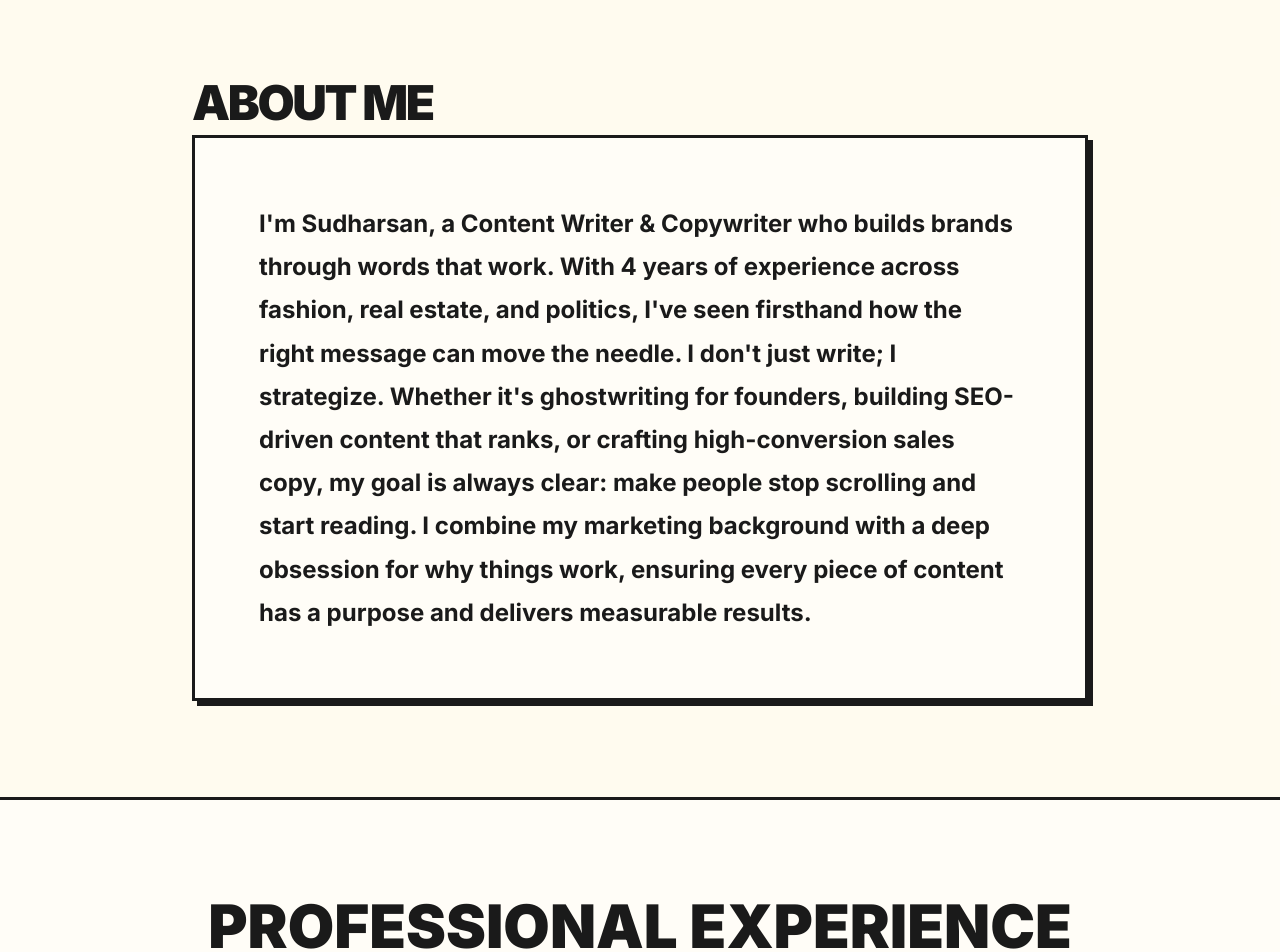
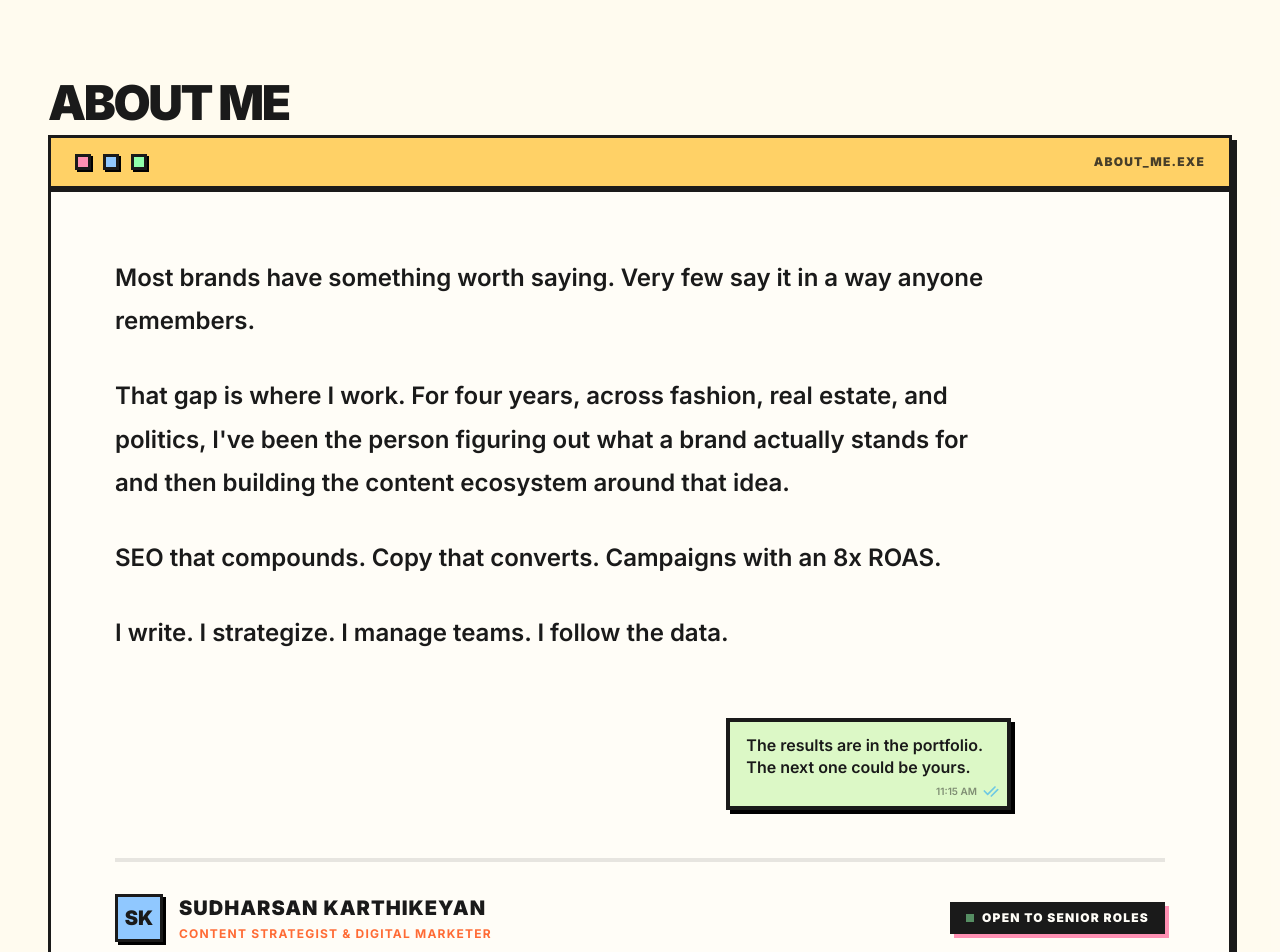
Before and after one commit to Sudharsan-since-2001/Portfolio, a Next.js app: page / in a window 1280 px wide. Shown: the part 820-1772 px from the top of the page. Built offline with nearby package versions, Linux system fonts and the light colour scheme; a web font is replaced by a local one.

Commit message:
Add files via upload

```diff
--- a/src/app/contact/page.tsx
+++ b/src/app/contact/page.tsx
@@ -26,7 +26,7 @@ export default function ContactPage() {
                                     Let{"'"}s Connect
                                 </div>
                                 <h1 className="text-4xl md:text-6xl font-sans font-black uppercase leading-tight max-w-5xl mx-auto">
-                                    HAVE AN IDEA? I'D LOVE TO HEAR IT.
+                                    &quot;CURRENTLY OPEN TO SENIOR MARKETING ROLES. LET'S TALK STRATEGY.&quot;
                                 </h1>
                             </div>
 
--- a/src/components/AboutSection.tsx
+++ b/src/components/AboutSection.tsx
@@ -22,7 +22,7 @@ export function AboutSection({
             `}
         >
             <div className="w-full px-4 sm:px-6 lg:px-12">
-                <div className="max-w-4xl mx-auto space-y-8 md:space-y-10">
+                <div className="max-w-7xl mx-auto space-y-8 md:space-y-10">
                     {/* Precise, Elegant Header */}
                     {!hideHeader && (
                         <div className="flex items-center gap-6 mb-2 text-foreground">
@@ -36,11 +36,71 @@ export function AboutSection({
                         initial={{ opacity: 0, y: 20 }}
                         whileInView={{ opacity: 1, y: 0 }}
                         viewport={{ once: true }}
-                        className="nb-card p-6 sm:p-12 md:p-16 bg-background border-[4px] md:border-[6px] shadow-[8px_8px_0px_var(--foreground)]"
+                        className="nb-card bg-background border-[4px] md:border-[6px] shadow-[8px_8px_0px_var(--foreground)] md:shadow-[16px_16px_0px_var(--foreground)] overflow-hidden"
                     >
-                        <p className="max-w-4xl text-lg sm:text-xl md:text-2xl font-bold text-foreground leading-[1.6] md:leading-[1.8]">
-                            I{"'"}m Sudharsan, a Content Writer & Copywriter who builds brands through words that work. With 4 years of experience across fashion, real estate, and politics, I{"'"}ve seen firsthand how the right message can move the needle. I don{"'"}t just write; I strategize. Whether it{"'"}s ghostwriting for founders, building SEO-driven content that ranks, or crafting high-conversion sales copy, my goal is always clear: make people stop scrolling and start reading. I combine my marketing background with a deep obsession for why things work, ensuring every piece of content has a purpose and delivers measurable results.
-                        </p>
+                        {/* Aesthetic Top Bar */}
+                        <div className="bg-[var(--nb-yellow)] border-b-[4px] md:border-b-[6px] border-foreground px-4 sm:px-6 py-3 sm:py-4 flex items-center justify-between">
+                            <div className="flex items-center gap-2 sm:gap-3">
+                                <div className="w-3 h-3 sm:w-4 sm:h-4 rounded-full bg-[var(--nb-pink)] border-[2px] sm:border-[3px] border-foreground shadow-[2px_2px_0px_#000]" />
+                                <div className="w-3 h-3 sm:w-4 sm:h-4 rounded-full bg-[var(--nb-blue)] border-[2px] sm:border-[3px] border-foreground shadow-[2px_2px_0px_#000]" />
+                                <div className="w-3 h-3 sm:w-4 sm:h-4 rounded-full bg-[var(--nb-green)] border-[2px] sm:border-[3px] border-foreground shadow-[2px_2px_0px_#000]" />
+                            </div>
+                            <div className="text-[10px] sm:text-xs font-black uppercase tracking-widest opacity-80">
+                                About_Me.exe
+                            </div>
+                        </div>
+
+                        {/* Content Area */}
+                        <div className="p-6 sm:p-10 md:p-16">
+                            <div className="max-w-4xl space-y-6 sm:space-y-8 text-lg sm:text-xl md:text-2xl text-foreground font-semibold leading-[1.6] md:leading-[1.8]">
+                                <p>
+                                    Most brands have something worth saying. Very few say it in a way anyone remembers.
+                                </p>
+                                <p>
+                                    That gap is where I work. For four years, across fashion, real estate, and politics, I{"'"}ve been the person figuring out what a brand actually stands for and then building the content ecosystem around that idea.
+                                </p>
+                                <p>
+                                    SEO that compounds. Copy that converts. Campaigns with an 8x ROAS.
+                                </p>
+                                <p>
+                                    I write. I strategize. I manage teams. I follow the data.
+                                </p>
+
+                                <div className="pt-6 sm:pt-8 flex flex-col items-end w-full">
+                                    <div className="bg-[#dcf8c6] px-4 py-3 border-[3px] sm:border-[4px] border-foreground rounded-2xl rounded-tr-sm shadow-[4px_4px_0px_#000] max-w-lg hover:translate-x-[-2px] hover:translate-y-[-2px] hover:shadow-[6px_6px_0px_#000] transition-all cursor-default relative min-w-[200px]">
+                                        <p className="font-semibold text-foreground text-sm sm:text-base leading-snug pb-3 sm:pb-4 pr-2">
+                                            The results are in the portfolio. <br />
+                                            The next one could be yours.
+                                        </p>
+                                        <div className="absolute bottom-1.5 right-2 flex items-center gap-1 opacity-80">
+                                            <span className="text-[10px] font-semibold text-foreground/60">11:15 AM</span>
+                                            {/* WhatsApp Blue Double Check */}
+                                            <svg width="16" height="16" viewBox="0 0 24 24" fill="none" className="text-[#53bdeb] ml-0.5">
+                                                <path d="M18 6L7 17l-5-5" stroke="currentColor" strokeWidth="2.5" strokeLinecap="round" strokeLinejoin="round"/>
+                                                <path d="M22 10l-9.5 9.5" stroke="currentColor" strokeWidth="2.5" strokeLinecap="round" strokeLinejoin="round"/>
+                                            </svg>
+                                        </div>
+                                    </div>
+                                </div>
+                            </div>
+
+                            {/* Divider & Footer */}
+                            <div className="mt-10 sm:mt-12 pt-6 sm:pt-8 border-t-[3px] sm:border-t-[4px] border-foreground/10 flex flex-col sm:flex-row items-start sm:items-center justify-between gap-6">
+                                <div className="flex items-center gap-4">
+                                    <div className="w-12 h-12 bg-[var(--nb-blue)] border-[3px] border-foreground flex items-center justify-center font-black text-xl shadow-[3px_3px_0px_#000]">
+                                        SK
+                                    </div>
+                                    <div>
+                                        <p className="font-black uppercase tracking-wider text-lg sm:text-xl">Sudharsan Karthikeyan</p>
+                                        <p className="text-[10px] sm:text-xs font-bold uppercase tracking-widest text-primary mt-1">Content Strategist & Digital Marketer</p>
+                                    </div>
+                                </div>
+                                <a href="/contact" className="inline-flex items-center gap-2 px-4 py-2 bg-foreground text-background text-[10px] sm:text-xs font-black uppercase tracking-widest shadow-[4px_4px_0px_var(--nb-pink)] hover:translate-x-[-2px] hover:translate-y-[-2px] hover:shadow-[6px_6px_0px_var(--nb-pink)] transition-all cursor-pointer">
+                                    <span className="w-2 h-2 bg-[var(--nb-green)] rounded-full animate-pulse" />
+                                    Open to Senior Roles
+                                </a>
+                            </div>
+                        </div>
                     </motion.div>
                 </div>
             </div>
--- a/src/components/ContactSection.tsx
+++ b/src/components/ContactSection.tsx
@@ -41,7 +41,7 @@ export function ContactSection({
                                 </div>
                             )}
                             <h2 className="text-3xl md:text-6xl font-sans font-black uppercase leading-tight max-w-5xl mx-auto tracking-tighter">
-                                HAVE AN IDEA? I'D LOVE TO HEAR IT.
+                                &quot;CURRENTLY OPEN TO SENIOR MARKETING ROLES. LET'S TALK STRATEGY.&quot;
                             </h2>
                         </div>
 
--- a/src/components/Footer.tsx
+++ b/src/components/Footer.tsx
@@ -1,3 +1,5 @@
+"use client"
+
 import Link from "next/link"
 import { Linkedin, Github, Mail, Phone, MapPin, ArrowRight } from "lucide-react"
 
@@ -102,7 +104,7 @@ export function Footer() {
                         </p>
                     </div>
                     <div className="md:absolute md:right-12 flex items-center gap-8">
-                        <a href="#hero" className="text-[10px] font-black uppercase tracking-widest text-foreground hover:text-primary animate-bounce">Back To Top &uarr;</a>
+                        <button onClick={() => window.scrollTo({ top: 0, behavior: 'smooth' })} className="text-[10px] font-black uppercase tracking-widest text-foreground hover:text-primary animate-bounce">Back To Top &uarr;</button>
                     </div>
                 </div>
             </div>
```
